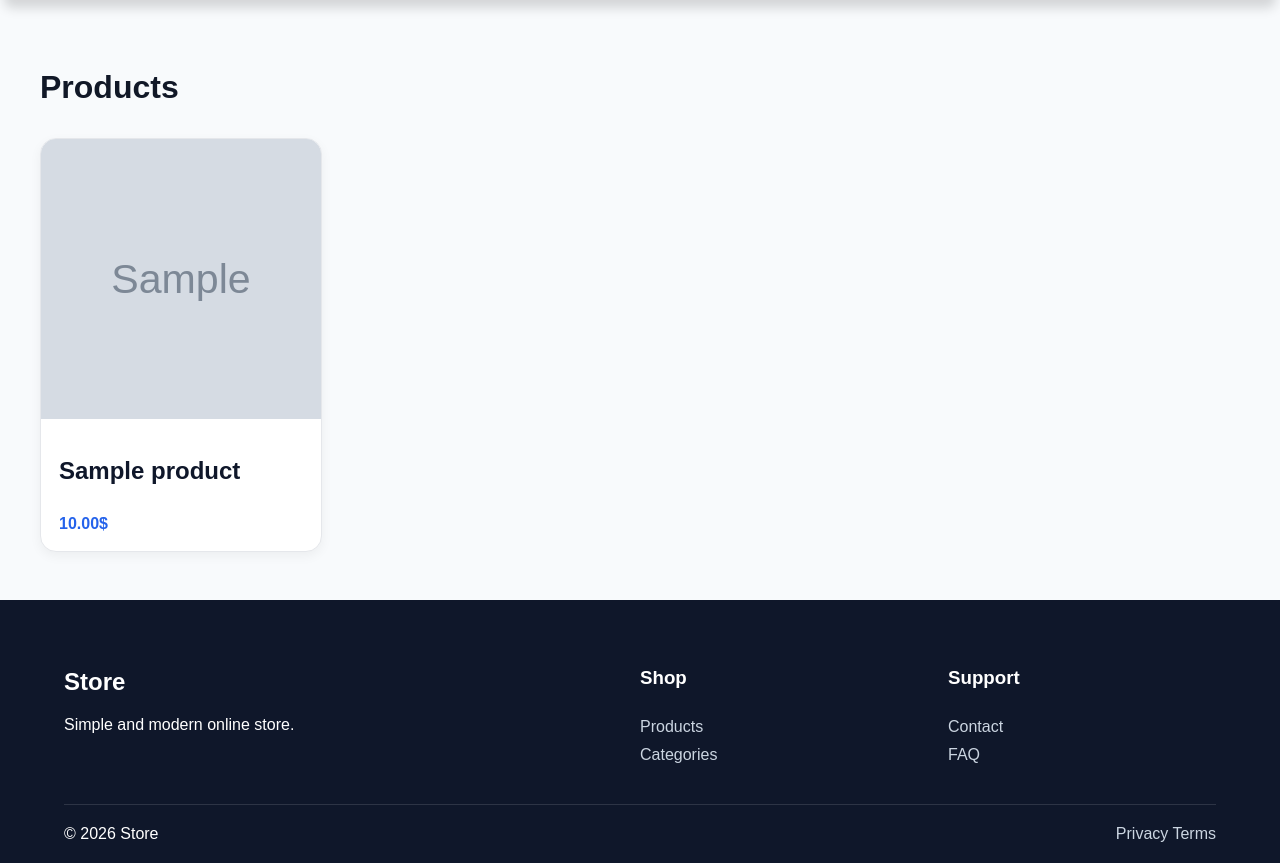
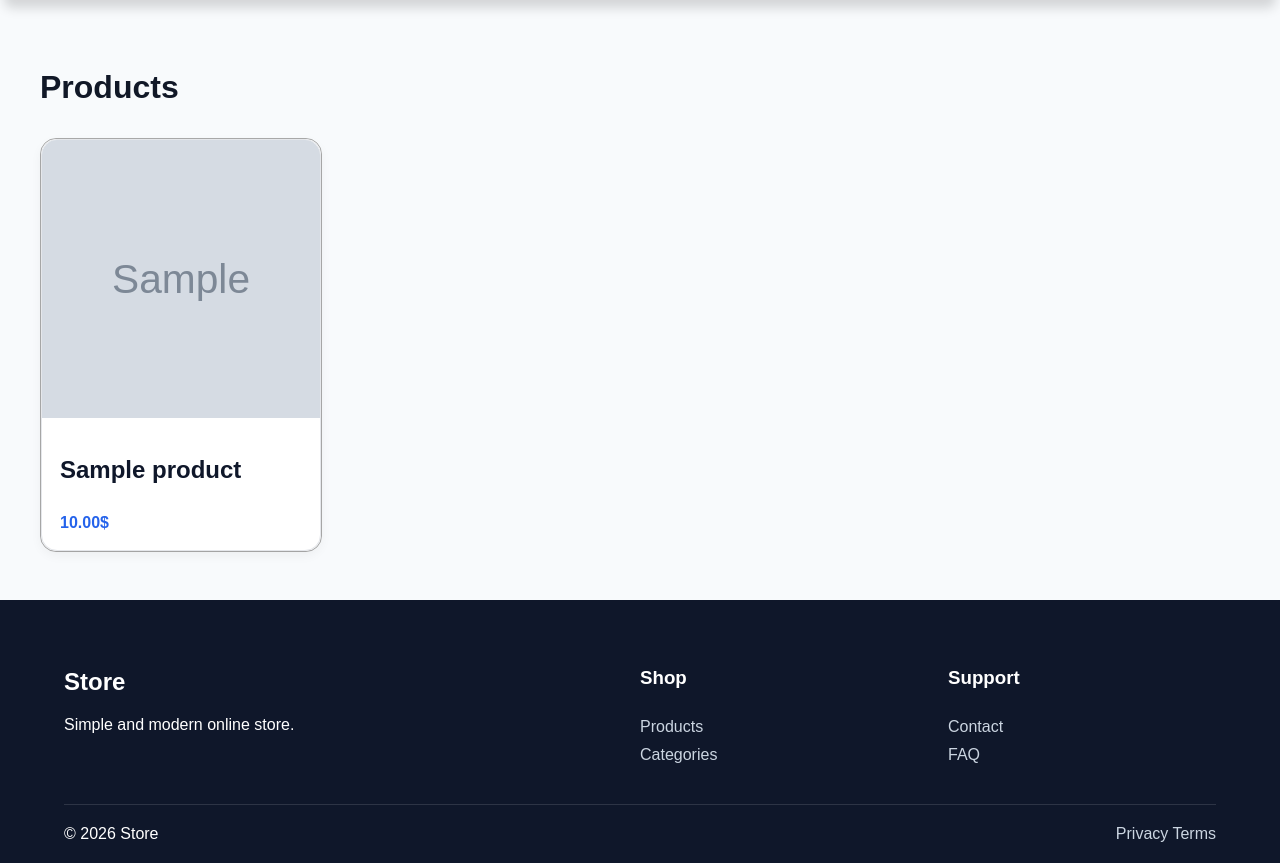
Before and after one commit to veltorex/django-ecommerce, a Django app: page /products/ in a window 1280 px wide. Shown: the part 70-933 px from the top of the page. Run offline with Django 5.2, Linux system fonts and the light colour scheme; tables that the repository leaves empty hold one stand-in row (values such as "Sample post"); grey boxes marked "Sample" are stand-in pictures.

Commit message:
add border to product card

```diff
--- a/static/css/base.css
+++ b/static/css/base.css
@@ -5,6 +5,7 @@
     --color-text: #0f172a;
     --color-muted: #64748b;
     --color-border: #e2e8f0;
+    --color-gray-border: #aaaaaa;
     --color-hover: #bbbbbb;
     --color-footer: #0f172a;
     --color-footer-text: #cbd5e1;
--- a/static/css/components/product-card.css
+++ b/static/css/components/product-card.css
@@ -6,6 +6,7 @@
     color: inherit;
     text-decoration: none;
 
+    border: 1px solid var(--color-gray-border);
     border-radius: 16px;
 
     transition:
```
